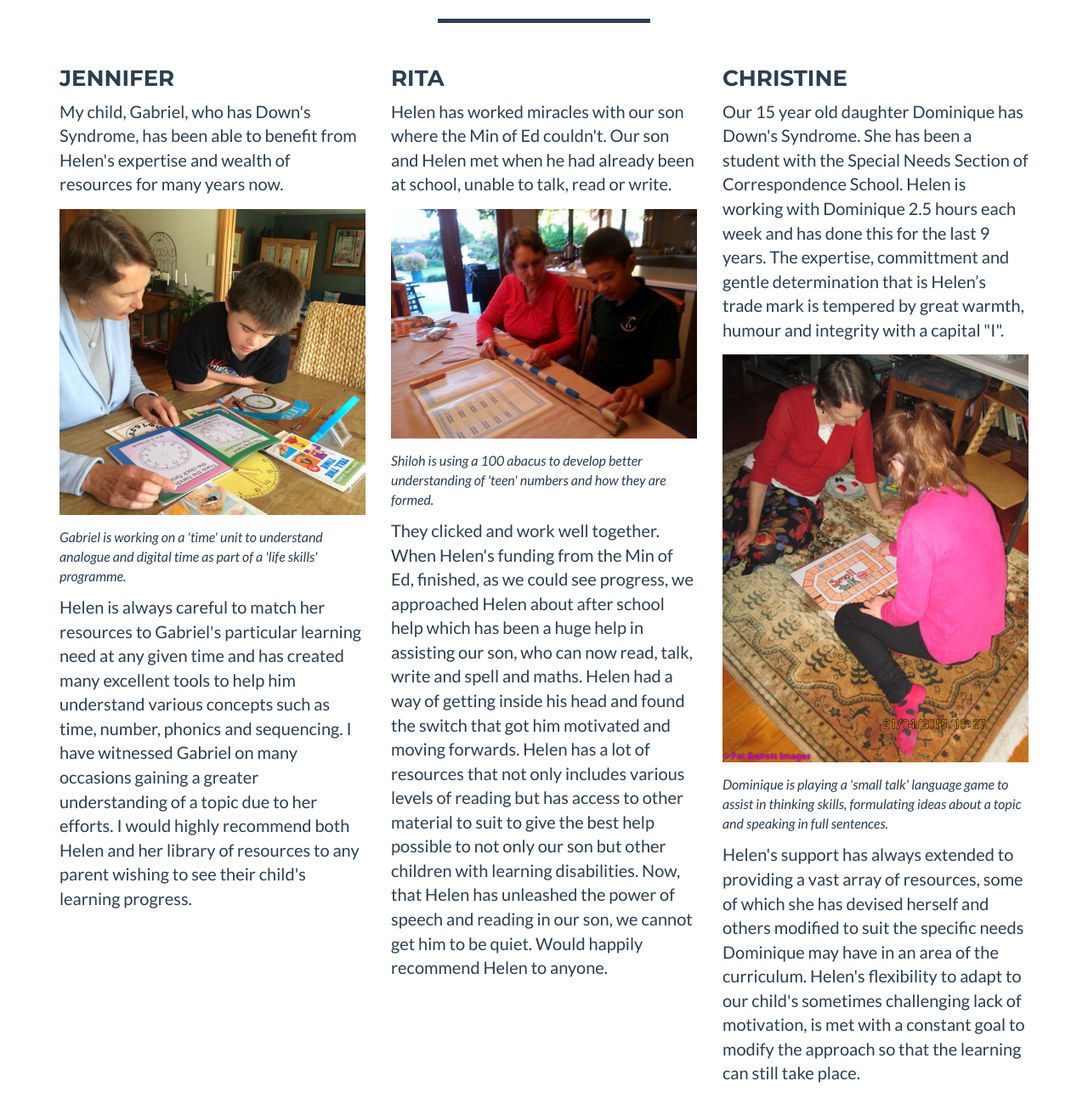
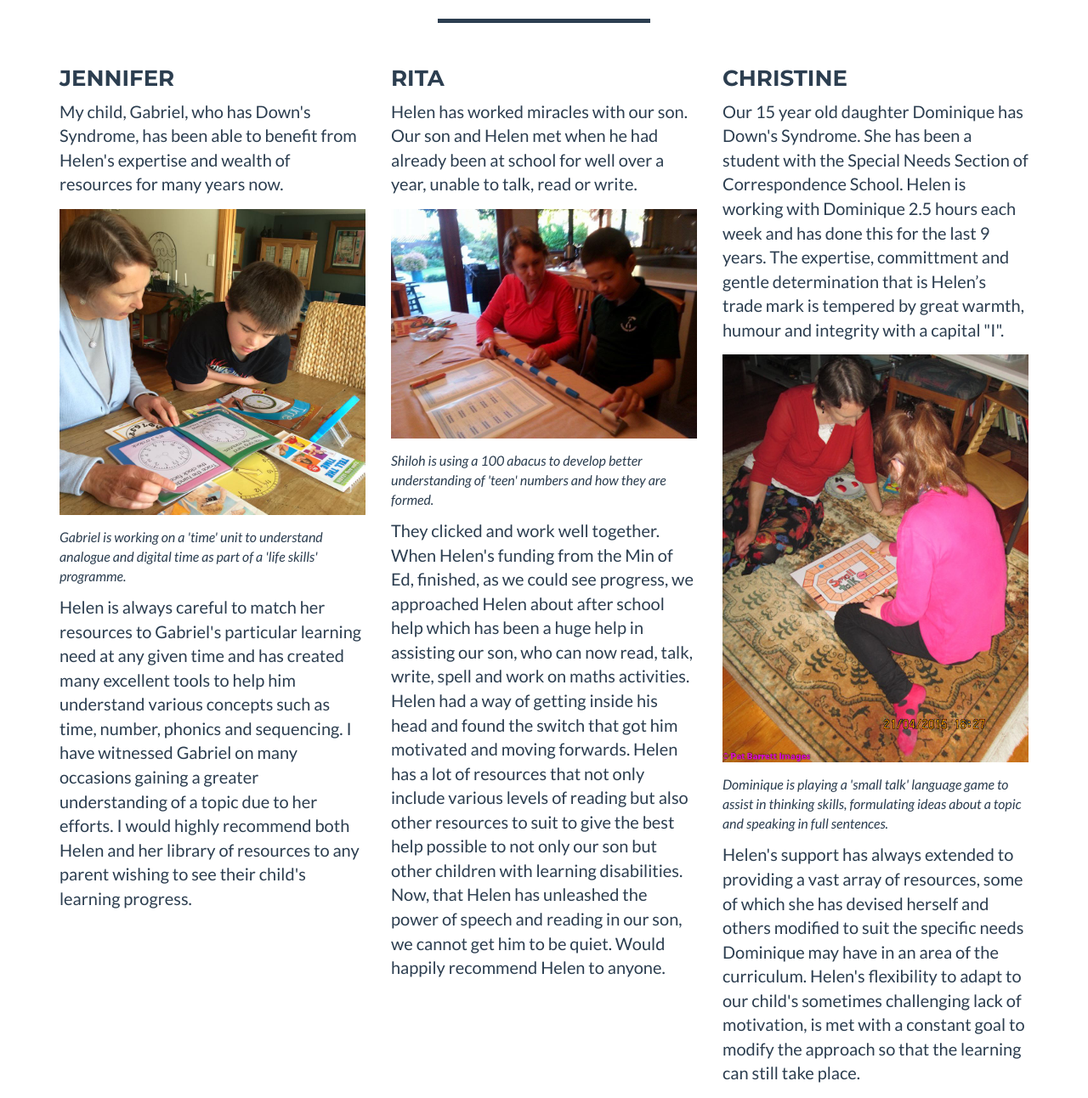
Before and after one commit to ericwillems/helens.education, a plain HTML site: page index.html in a window 1280 px wide. Shown: the part 2848-4140 px from the top of the page at 85% size. Drawn offline with nearby package versions, Linux system fonts and the light colour scheme.

Commit message:
Update testimonial

```diff
--- a/index.html
+++ b/index.html
@@ -170,10 +170,10 @@
                 </div>
                 <div class="col-lg-4">
                     <h3>Rita</h3>
-                    <p>Helen has worked miracles with our son where the Min of Ed couldn't. Our son and Helen met when he had already been at school, unable to talk, read or write.</p>
+                    <p>Helen has worked miracles with our son. Our son and Helen met when he had already been at school for well over a year, unable to talk, read or write.</p>
                     <img src="img/reviews/shiloh.jpg" class="img-responsive img-centered" alt="">
                     <p class="small"><em>Shiloh is using a 100 abacus to develop better understanding of 'teen' numbers and how they are formed.</em></p>
-                    <p>They clicked and work well together. When Helen's funding from the Min of Ed, finished, as we could see progress, we approached Helen about after school help which has been a huge help in assisting our son, who can now read, talk, write and spell and maths. Helen had a way of getting inside his head and found the switch that got him motivated and moving forwards. Helen has a lot of resources that not only includes various levels of reading but has access to other material to suit to give the best help possible to not only our son but other children with learning disabilities. Now, that Helen has unleashed the power of speech and reading in our son, we cannot get him to be quiet. Would happily recommend Helen to anyone.</p>
+                    <p>They clicked and work well together. When Helen's funding from the Min of Ed, finished, as we could see progress, we approached Helen about after school help which has been a huge help in assisting our son, who can now read, talk, write, spell and work on maths activities. Helen had a way of getting inside his head and found the switch that got him motivated and moving forwards. Helen has a lot of resources that not only include various levels of reading but also other resources to suit to give the best help possible to not only our son but other children with learning disabilities. Now, that Helen has unleashed the power of speech and reading in our son, we cannot get him to be quiet. Would happily recommend Helen to anyone.</p>
                 </div>
                 <div class="col-lg-4">
                     <h3>Christine</h3>
```
